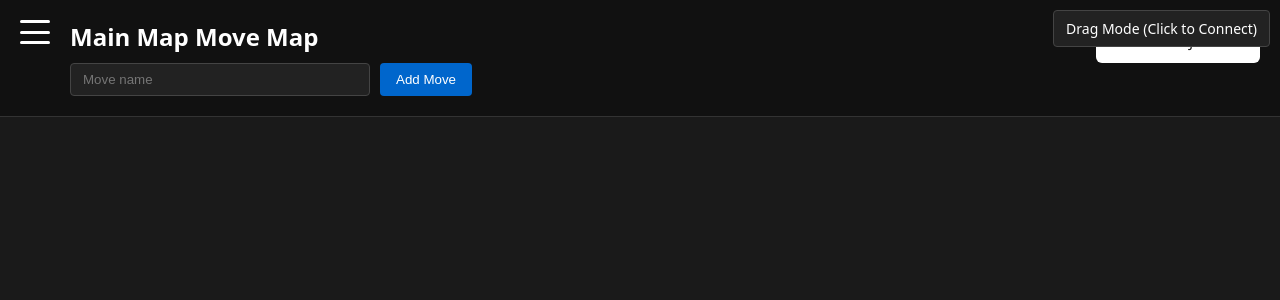
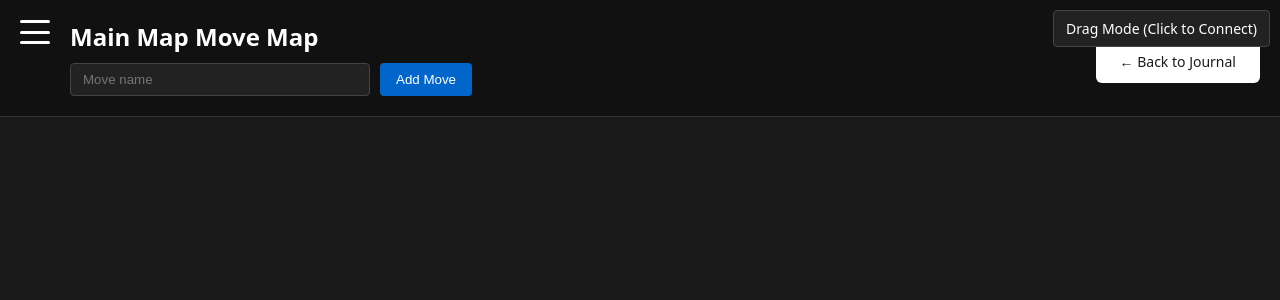
Before and after one commit to AUrbano2000/bjj-tracker, a Flask app: page /moves in a window 1280 px wide. Shown: the top 300 px of the page. Run offline with Flask 3, Linux system fonts and the light colour scheme; data comes from the database, SQL or seed files in the repository; data that the repository does not hold is empty.

Commit message:
Lower top navigation button position

```diff
--- a/templates/move_profile.html
+++ b/templates/move_profile.html
@@ -163,7 +163,7 @@
 
         .top-nav {
             position: fixed;
-            top: 20px;
+            top: 40px;
             right: 20px;
             z-index: 100;
         }
--- a/templates/moves.html
+++ b/templates/moves.html
@@ -301,7 +301,7 @@
 
       .top-nav {
         position: fixed;
-        top: 20px;
+        top: 40px;
         right: 20px;
         z-index: 100;
       }
```
